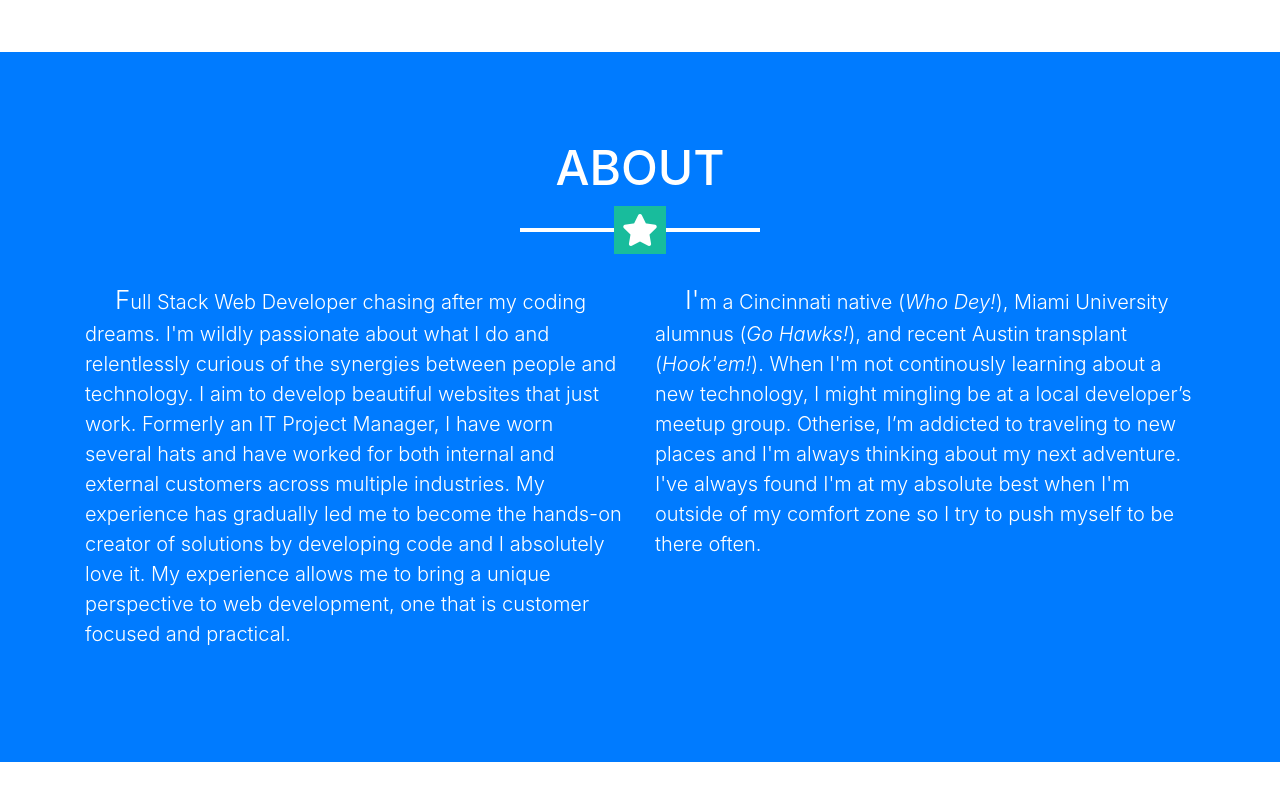
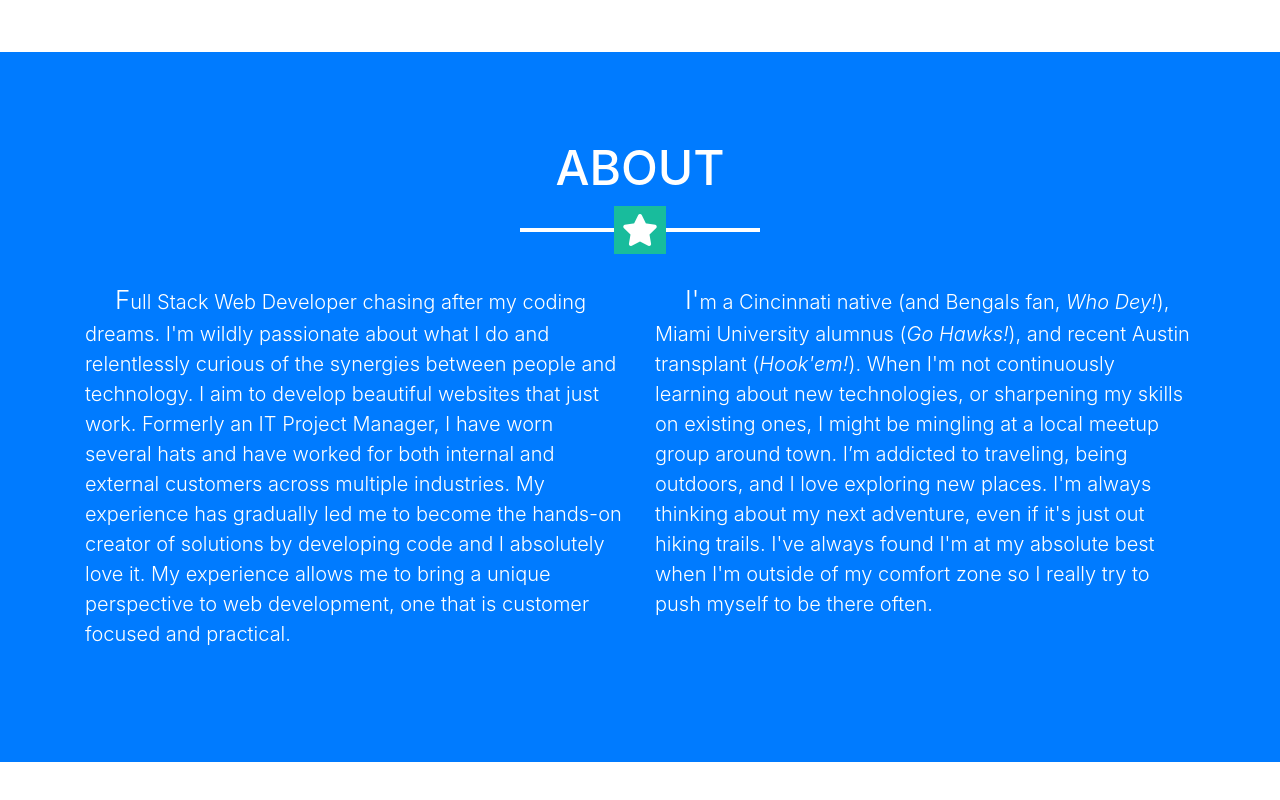
Before and after one commit to tbopp/tbopp.github.io, a website with bundled scripts: page index.html in a window 1280 px wide. Shown: the part 1756-2556 px from the top of the page. Built offline with nearby package versions, Linux system fonts and the light colour scheme.

Commit message:
upating about section

```diff
--- a/css/styles.css
+++ b/css/styles.css
@@ -60,5 +60,4 @@ p.nounderline {
 a.nounderline {
     text-decoration: none;
     color: white;
-    font-style: italic
 }
--- a/index.html
+++ b/index.html
@@ -147,7 +147,7 @@
           <p class="lead bio nounderline">Full Stack Web Developer chasing after my coding dreams. I'm wildly passionate about what I do and relentlessly curious of the synergies between people and technology. I aim to develop beautiful websites that just work. Formerly an IT Project Manager, I have worn several hats and have worked for both internal and external customers across multiple industries. My experience has gradually led me to become the hands-on creator of solutions by developing code and I absolutely love it. My experience allows me to bring a unique perspective to web development, one that is customer focused and practical.</p>
         </div>
         <div class="col-lg-6 mr-auto">
-          <p class="lead bio">I'm a Cincinnati native (<a href="https://www.bengals.com/" class="nounderline" title="The Bengals">Who Dey!</a>), Miami University alumnus (<a href="https://miamiredhawks.com/" class="nounderline" title="Redhawks">Go Hawks!</a>), and recent Austin transplant (<a href="https://texassports.com/" class="nounderline" title="Longhorns Sports">Hook'em!</a>). When I'm not continously learning about a new technology, I might mingling be at a local developer’s meetup group. Otherise, I’m addicted to traveling to new places and I'm always thinking about my next adventure. I've always found I'm at my absolute best when I'm outside of my comfort zone so I try to push myself to be there often.</p>
+          <p class="lead bio">I'm a Cincinnati native (<a href="https://www.bengals.com/" class="nounderline" title="The Bengals">and Bengals fan, <i>Who Dey!</i></a>), Miami University alumnus (<a href="https://miamiredhawks.com/" class="nounderline" title="Redhawks"><i>Go Hawks!</i></a>), and recent Austin transplant (<a href="https://texassports.com/" class="nounderline" title="Longhorns Sports"><i>Hook'em!</i></a>). When I'm not continuously learning about new technologies, or sharpening my skills on existing ones, I might be mingling at a local meetup group around town. I’m addicted to traveling, being outdoors, and I love exploring new places. I'm always thinking about my next adventure, even if it's just out hiking trails. I've always found I'm at my absolute best when I'm outside of my comfort zone so I really try to push myself to be there often.</p>
         </div>
         <div class="row">
           <div class="col-lg-6 ml-auto">
```
